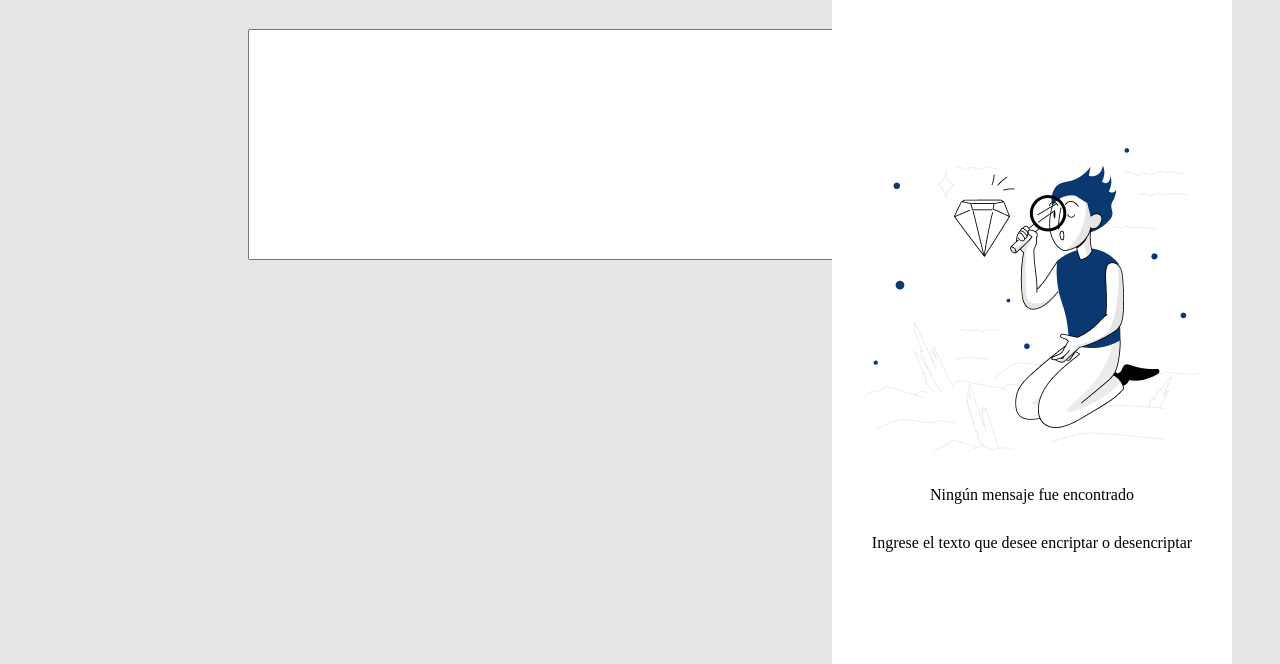
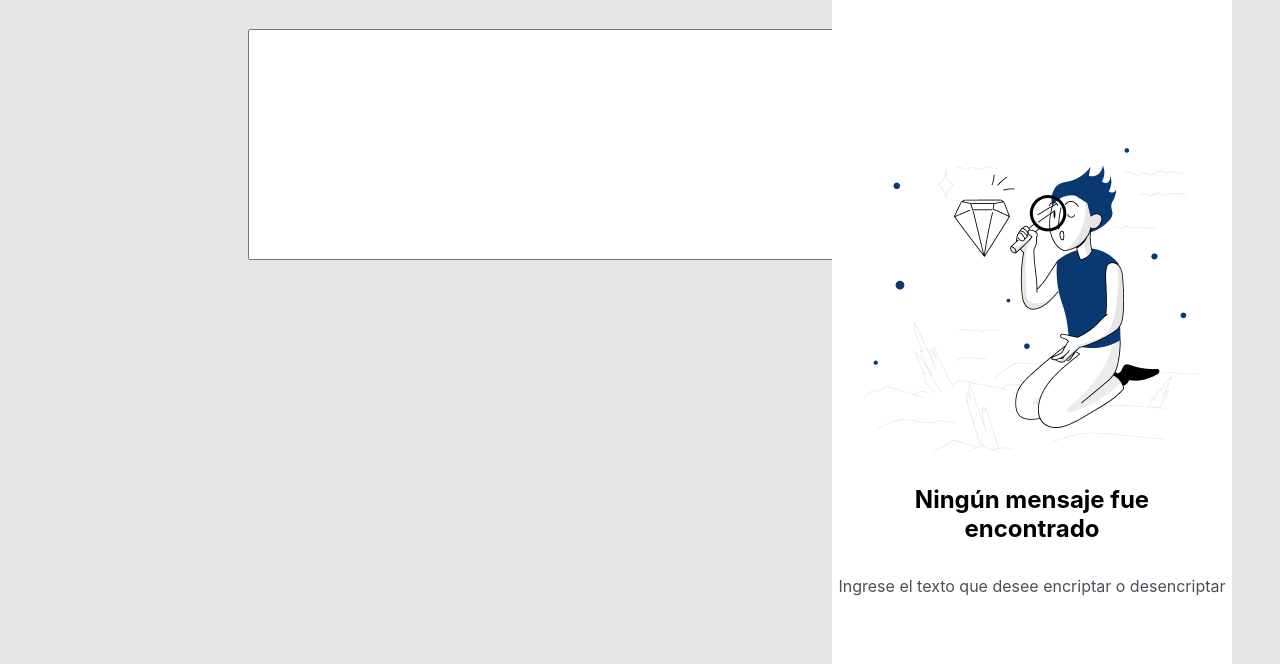
Before and after one commit to sebastian-butcovich/Encriptador-de-texto, a plain HTML site: page index.html in a window 1280 px wide. Shown: the part 136-800 px from the top of the page. Drawn offline with Linux system fonts and the light colour scheme.

Commit message:
Termine el diseño de la pagina, ahora queda implementar funccionalidad

```diff
--- a/index.html
+++ b/index.html
@@ -6,6 +6,7 @@
 		<link rel="preconnect" href="https://fonts.googleapis.com">
 		<link rel="preconnect" href="https://fonts.gstatic.com" crossorigin>
 		<link href="https://fonts.googleapis.com/css2?family=Oxygen&display=swap" rel="stylesheet">
+		<script src="main.js"></script>
 		<title>Encriptador de Texto</title>
 	</head>
 	<body>
--- a/main.js
+++ b/main.js
@@ -0,0 +1 @@
+alert("{");
--- a/style.css
+++ b/style.css
@@ -57,5 +57,34 @@ body{
 	top: 25%;
 }
 .texto1{
-	margin: 30px 0px;
+	margin: 30px 32px;
+	font-family: 'Inter';
+	font-style: normal;
+	font-weight: 700;
+	font-size: 24px;
+	line-height: 120%;
+	text-align : center
+
+	color: #343A40;
+
+	flex: none;
+	order: 0;
+	align-self: stretch;
+	flex-grow: 0;
+
 }
+.texto2{
+	font-family: 'Inter';
+	font-style: normal;
+	font-weight: 400;
+	font-size: 16px;
+	line-height: 150%;
+	text-align: center;
+
+	color: #495057;
+
+	flex: none;
+	order: 1;
+	align-self: stretch;
+	flex-grow: 0;
+}
```
